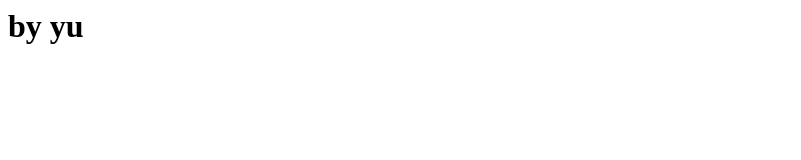
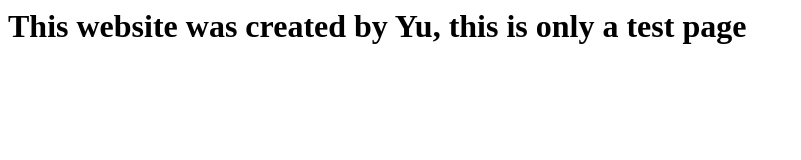
Before and after one commit to Xmyscene666/Xmyscene666.github.io, a plain HTML site: page index.html in a window 1280 px wide. Shown: the whole page, without its empty margins (0-801 px from the left). Drawn offline with Linux system fonts and the light colour scheme.

Commit message:
Update index.html

```diff
--- a/index.html
+++ b/index.html
@@ -1 +1 @@
-<h1>by yu</h1>
+<h1>This website was created by Yu, this is only a test page</h1>
```
